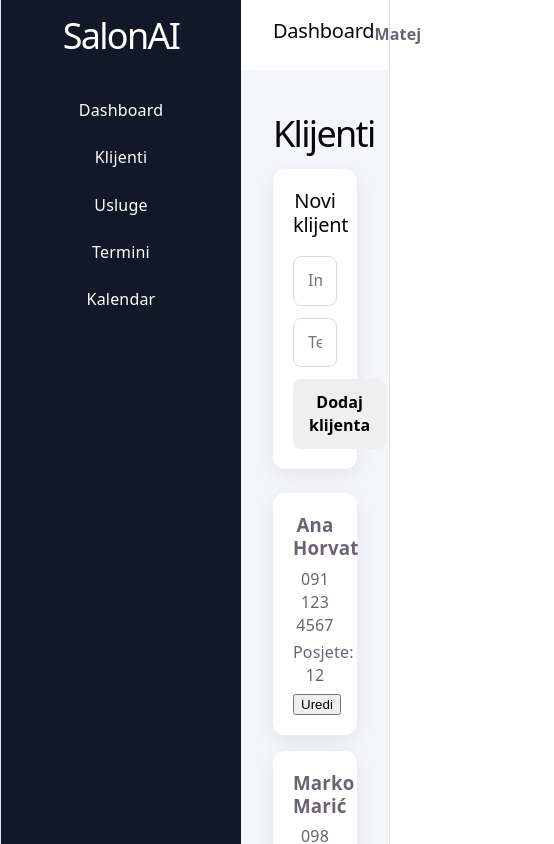
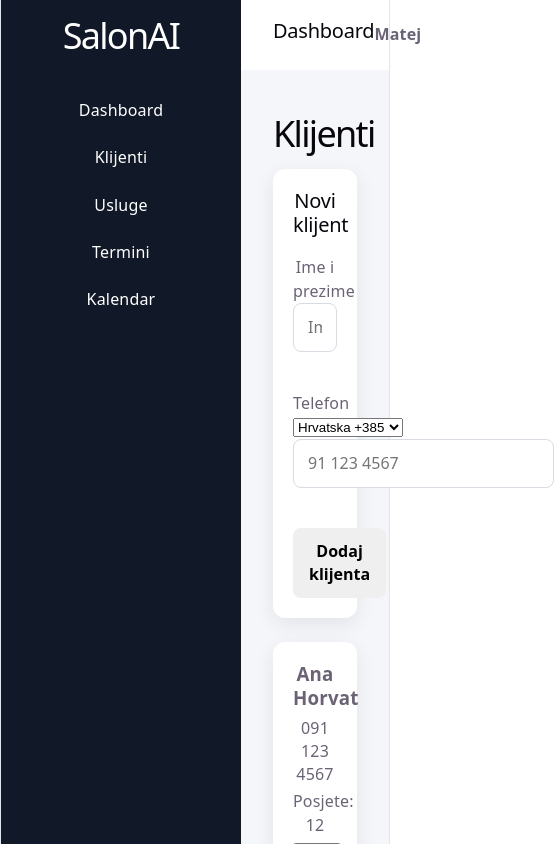
Before and after one commit to Matthoodie/SalonAI, a React (Vite) app in the folder frontend/: page /clients in a window 390 px wide. Shown: the top 844 px of the page, 554 px wide, since content can reach past the window. Built offline with nearby package versions, Linux system fonts and the light colour scheme.

Commit message:
Add client phone normalization and duplicate detection

```diff
--- a/frontend/src/App.jsx
+++ b/frontend/src/App.jsx
@@ -103,11 +103,54 @@ return parsedServices.map((service) => ({
 })
 
 const [clientList, setClientList] = useState(() => {
-    const savedClients = localStorage.getItem('salonai-clients')
+  const savedClients = localStorage.getItem(
+    'salonai-clients'
+  )
 
   if (savedClients) {
     try {
-        return JSON.parse(savedClients)
+      const parsedClients =
+        JSON.parse(savedClients)
+
+      return parsedClients.map((client) => {
+        if (
+          client.phoneCountryCode &&
+          client.phoneNumber &&
+          client.phoneNormalized
+        ) {
+          return client
+        }
+
+        const digitsOnly = String(
+          client.phone || ''
+        ).replace(/\D/g, '')
+
+        let phoneNumber = digitsOnly
+
+        if (phoneNumber.startsWith('0')) {
+          phoneNumber = phoneNumber.slice(1)
+        }
+
+        return {
+          ...client,
+
+          phoneCountryCode:
+            client.phoneCountryCode ||
+            '+385',
+
+          phoneNumber:
+            client.phoneNumber ||
+            phoneNumber,
+
+          phoneNormalized:
+            client.phoneNormalized ||
+            (
+              phoneNumber
+                ? `+385${phoneNumber}`
+                : ''
+            ),
+        }
+      })
     } catch (error) {
       console.error(
         'Neuspješno učitavanje spremljenih klijenata:',
--- a/frontend/src/components/ClientForm/ClientForm.css
+++ b/frontend/src/components/ClientForm/ClientForm.css
@@ -34,3 +34,25 @@
   font-weight: 600;
   cursor: pointer;
 }
+
+.client-form-field {
+  display: flex;
+  flex-direction: column;
+}
+
+.client-form-error {
+  min-height: 18px;
+  margin: 5px 0 0;
+  color: #dc2626;
+  font-size: 0.78rem;
+  font-weight: 600;
+}
+
+.client-input-error {
+  border-color: #dc2626 !important;
+}
+
+.client-input-error:focus {
+  border-color: #dc2626 !important;
+  box-shadow: 0 0 0 3px #fee2e2 !important;
+}
--- a/frontend/src/components/ClientForm/ClientForm.jsx
+++ b/frontend/src/components/ClientForm/ClientForm.jsx
@@ -1,47 +1,237 @@
 import { useEffect, useState } from 'react'
 import './ClientForm.css'
 
+const phoneCountryOptions = [
+  {
+    code: '+385',
+    label: 'Hrvatska',
+  },
+  {
+    code: '+386',
+    label: 'Slovenija',
+  },
+  {
+    code: '+39',
+    label: 'Italija',
+  },
+  {
+    code: '+43',
+    label: 'Austrija',
+  },
+  {
+    code: '+49',
+    label: 'Njemačka',
+  },
+]
+
 function ClientForm({
+  clientList = [],
   onAddClient,
   onUpdateClient,
   onCancelEdit,
   editingClient,
 }) {
   const [name, setName] = useState('')
-  const [phone, setPhone] = useState('')
+
+  const [
+    phoneCountryCode,
+    setPhoneCountryCode,
+  ] = useState('+385')
+
+  const [phoneNumber, setPhoneNumber] =
+    useState('')
+
+  const [errors, setErrors] = useState({
+    name: '',
+    phone: '',
+  })
 
   useEffect(() => {
     if (editingClient) {
       setName(editingClient.name)
-      setPhone(editingClient.phone)
+
+      setPhoneCountryCode(
+        editingClient.phoneCountryCode ||
+          '+385'
+      )
+
+      setPhoneNumber(
+        editingClient.phoneNumber ||
+          ''
+      )
     } else {
       setName('')
-      setPhone('')
+      setPhoneCountryCode('+385')
+      setPhoneNumber('')
     }
+
+    setErrors({
+      name: '',
+      phone: '',
+    })
   }, [editingClient])
 
+  function normalizePhoneNumber(
+    countryCode,
+    number
+  ) {
+    const digitsOnly = String(number)
+      .replace(/\D/g, '')
+
+    const withoutLeadingZero =
+      digitsOnly.startsWith('0')
+        ? digitsOnly.slice(1)
+        : digitsOnly
+
+    if (!withoutLeadingZero) {
+      return ''
+    }
+
+    return `${countryCode}${withoutLeadingZero}`
+  }
+
   function handleSubmit() {
-    if (!name.trim() || !phone.trim()) {
+    const digitsOnly = phoneNumber.replace(
+      /\D/g,
+      ''
+    )
+
+    const phoneDigitsWithoutLeadingZero =
+      digitsOnly.startsWith('0')
+        ? digitsOnly.slice(1)
+        : digitsOnly
+
+    const newErrors = {
+      name: name.trim()
+        ? ''
+        : 'Upišite ime i prezime klijenta.',
+
+      phone:
+        phoneDigitsWithoutLeadingZero.length >= 7
+          ? ''
+          : 'Unesite ispravan telefonski broj.',
+    }
+
+    setErrors(newErrors)
+
+    const hasErrors = Object.values(
+      newErrors
+    ).some(
+      (errorMessage) =>
+        errorMessage !== ''
+    )
+
+    if (hasErrors) {
       return
     }
+
+    const phoneNormalized =
+      normalizePhoneNumber(
+        phoneCountryCode,
+        phoneNumber
+      )
+
+const duplicateClient = clientList.find(
+  (client) => {
+    const hasSamePhone =
+      client.phoneNormalized ===
+      phoneNormalized
+
+    const isDifferentClient =
+      !editingClient ||
+      client.id !== editingClient.id
+
+    return (
+      hasSamePhone &&
+      isDifferentClient
+    )
+  }
+)
+
+if (duplicateClient) {
+  setErrors((currentErrors) => ({
+    ...currentErrors,
+    phone:
+      `Klijent s ovim brojem već postoji: ${duplicateClient.name}.`,
+  }))
+
+  return
+}
+
+    const cleanedPhoneNumber =
+      phoneNormalized.replace(
+        phoneCountryCode,
+        ''
+      )
 
     if (editingClient) {
       onUpdateClient({
         ...editingClient,
         name: name.trim(),
-        phone: phone.trim(),
+
+        phone:
+          `${phoneCountryCode} ${cleanedPhoneNumber}`,
+
+        phoneCountryCode,
+        phoneNumber:
+          cleanedPhoneNumber,
+        phoneNormalized,
       })
     } else {
       onAddClient({
         id: Date.now(),
         name: name.trim(),
-        phone: phone.trim(),
+
+        phone:
+          `${phoneCountryCode} ${cleanedPhoneNumber}`,
+
+        phoneCountryCode,
+        phoneNumber:
+          cleanedPhoneNumber,
+        phoneNormalized,
+
         visits: 0,
       })
     }
 
     setName('')
-    setPhone('')
+    setPhoneCountryCode('+385')
+    setPhoneNumber('')
+
+    setErrors({
+      name: '',
+      phone: '',
+    })
+  }
+
+  function handleNameChange(event) {
+    setName(event.target.value)
+
+    if (errors.name) {
+      setErrors((currentErrors) => ({
+        ...currentErrors,
+        name: '',
+      }))
+    }
+  }
+
+  function handlePhoneChange(event) {
+    const value = event.target.value
+
+    const allowedValue =
+      value.replace(
+        /[^\d\s()-]/g,
+        ''
+      )
+
+    setPhoneNumber(allowedValue)
+
+    if (errors.phone) {
+      setErrors((currentErrors) => ({
+        ...currentErrors,
+        phone: '',
+      }))
+    }
   }
 
   return (
@@ -52,23 +242,74 @@ function ClientForm({
           : 'Novi klijent'}
       </h2>
 
+      <div className="client-form-field">
+        <label htmlFor="client-name">
+          Ime i prezime
+        </label>
+
         <input
+          id="client-name"
           type="text"
           placeholder="Ime i prezime"
           value={name}
-        onChange={(event) =>
-          setName(event.target.value)
+          onChange={handleNameChange}
+          className={
+            errors.name
+              ? 'client-input-error'
+              : ''
           }
         />
 
+        <p className="client-form-error">
+          {errors.name || '\u00A0'}
+        </p>
+      </div>
+
+      <div className="client-form-field">
+        <label htmlFor="client-phone">
+          Telefon
+        </label>
+
+        <div className="client-phone-field">
+          <select
+            value={phoneCountryCode}
+            onChange={(event) =>
+              setPhoneCountryCode(
+                event.target.value
+              )
+            }
+          >
+            {phoneCountryOptions.map(
+              (country) => (
+                <option
+                  key={country.code}
+                  value={country.code}
+                >
+                  {country.label}{' '}
+                  {country.code}
+                </option>
+              )
+            )}
+          </select>
+
           <input
-        type="text"
-        placeholder="Telefon"
-        value={phone}
-        onChange={(event) =>
-          setPhone(event.target.value)
+            id="client-phone"
+            type="tel"
+            placeholder="91 123 4567"
+            value={phoneNumber}
+            onChange={handlePhoneChange}
+            className={
+              errors.phone
+                ? 'client-input-error'
+                : ''
             }
           />
+        </div>
+
+        <p className="client-form-error">
+          {errors.phone || '\u00A0'}
+        </p>
+      </div>
 
       <div className="client-form-actions">
         <button
--- a/frontend/src/data/clients.js
+++ b/frontend/src/data/clients.js
@@ -3,24 +3,36 @@ export const clients = [
     id: 1,
     name: 'Ana Horvat',
     phone: '091 123 4567',
+    phoneCountryCode: '+385',
+    phoneNumber: '911234567',
+    phoneNormalized: '+385911234567',
     visits: 12,
   },
   {
     id: 2,
     name: 'Marko Marić',
     phone: '098 555 111',
+    phoneCountryCode: '+385',
+    phoneNumber: '98555111',
+    phoneNormalized: '+38598555111',
     visits: 8,
   },
   {
     id: 3,
     name: 'Petra Novak',
     phone: '099 777 888',
+    phoneCountryCode: '+385',
+    phoneNumber: '99777888',
+    phoneNormalized: '+38599777888',
     visits: 21,
   },
   {
     id: 4,
     name: 'Ivan Kovač',
     phone: '095 444 222',
+    phoneCountryCode: '+385',
+    phoneNumber: '95444222',
+    phoneNormalized: '+38595444222',
     visits: 5,
   },
 ]
--- a/frontend/src/pages/Clients/Clients.jsx
+++ b/frontend/src/pages/Clients/Clients.jsx
@@ -41,6 +41,7 @@ function cancelEdit() {
         Klijenti
       </h1>
 <ClientForm
+  clientList={clientList}
   onAddClient={addClient}
   onUpdateClient={updateClient}
   onCancelEdit={cancelEdit}
```
Lines whose indentation alone changed are shown as unchanged.
